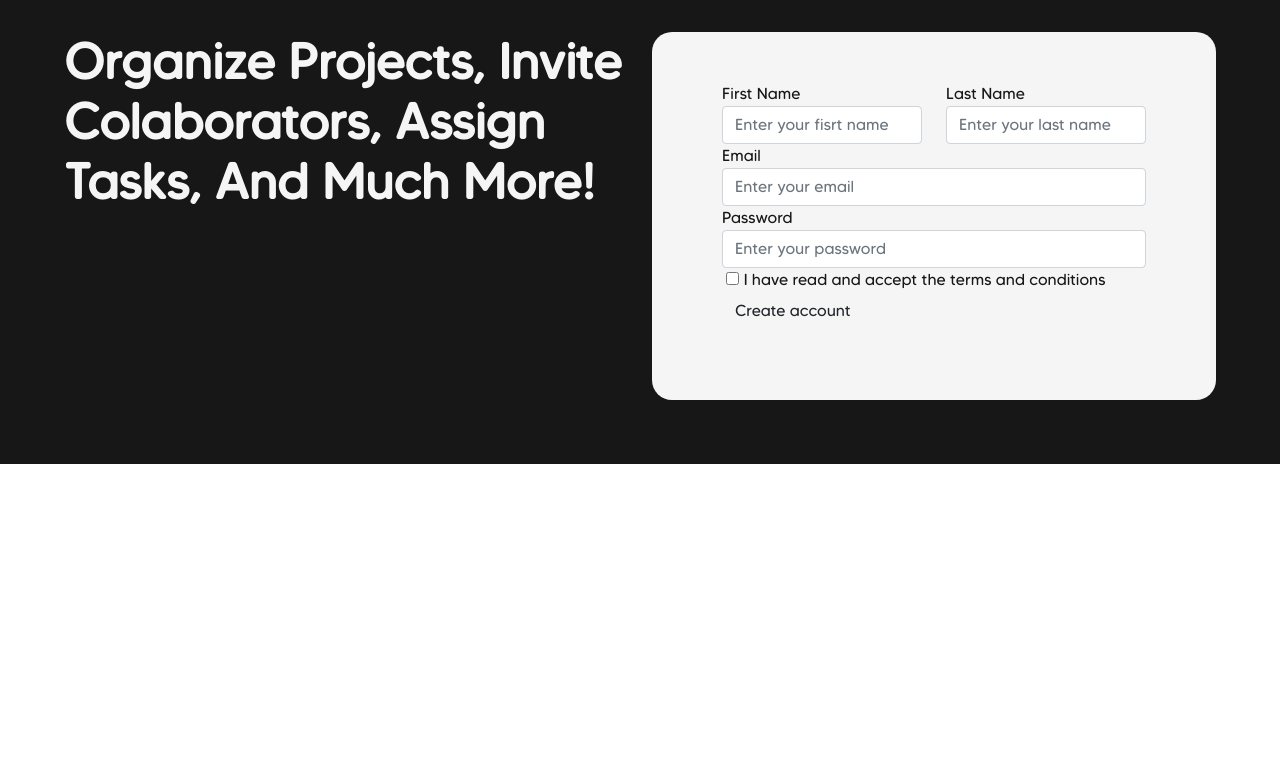
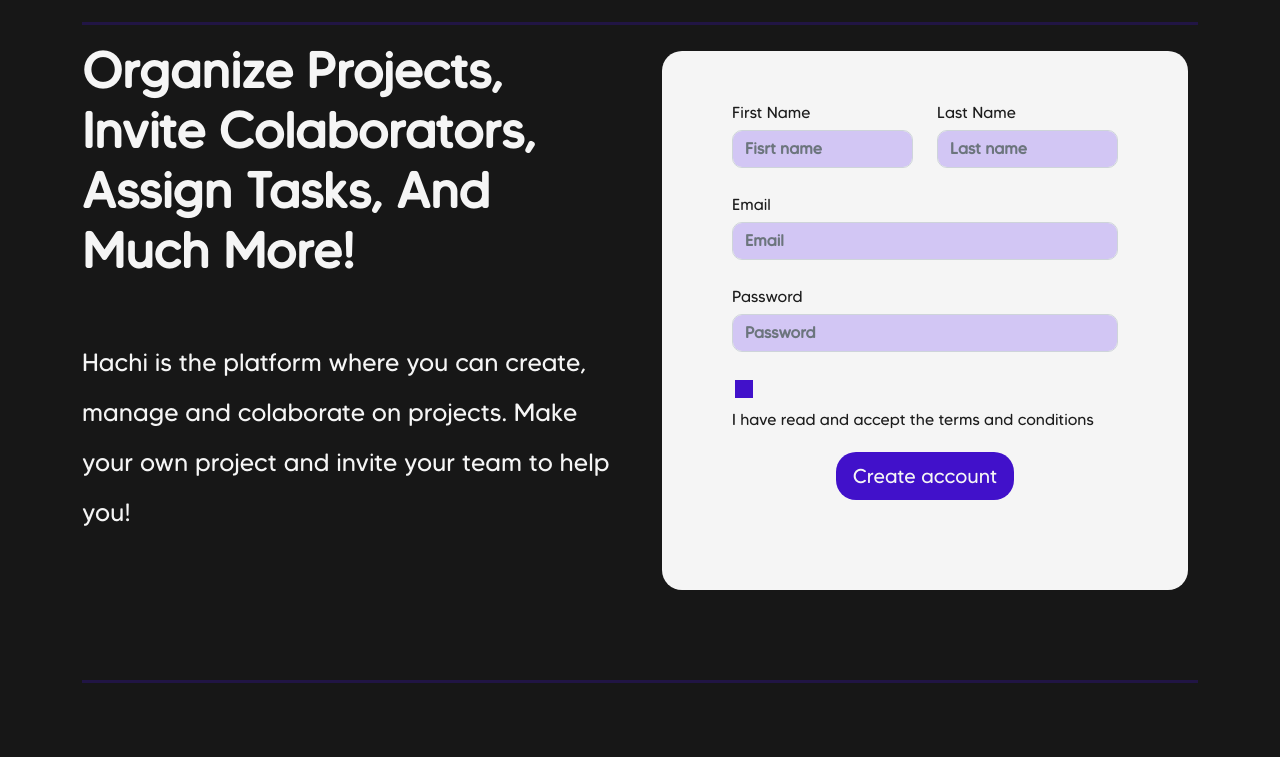
Before and after one commit to SrCosmicCat/Hachi, a website: page login.html in a window 1280 px wide. Shown: the part 111-868 px from the top of the page. Before the commit the page ends 800 px from the top, so only its background shows below. Drawn offline with Linux system fonts and the light colour scheme.

Commit message:
Almost finished
god bless yall :pray:

```diff
--- a/login.html
+++ b/login.html
@@ -40,41 +40,65 @@
         </ul>
         </nav>
         <div class="main">
+            <div class="container">
+            <hr>
             <div class="row">
                 <div class="col-md">
                    <h1 class="bigTitle">Organize Projects, Invite Colaborators, Assign Tasks, And Much More!</h1>
+              <br><br>
+                   <h2 class="regularText">Hachi is the platform where you can create, manage and colaborate on projects.
+                Make your own project and invite your team to help you!</h2>
                 </div>
                 <div class="col-md">
                     <form>
                         <div class="row">
                             <div class="col-sm-6">
                                 <label for="inputFirtsName">First Name</label>
-                                <input type="text" class="form-control" id="first-name" placeholder="Enter your fisrt name">
+                                <input type="text" class="form-control" id="first-name" placeholder="Fisrt name">
                             </div>
                                 <div class="col-sm-6">
                                 <label for="inputLastName">Last Name</label>
-                                <input type="text" class="form-control" id="last-name" placeholder="Enter your last name">
+                                <input type="text" class="form-control" id="last-name" placeholder="Last name">
                                 </div>
 
                             </div>
                         <div class="form-group">
                             <div class="col-md-12">
                             <label for="inputEmail">Email</label>
-                            <input type="email" class="form-control" id="email" placeholder="Enter your email">
+                            <input type="email" class="form-control" id="email" placeholder="Email">
                         </div>
                         <div class="form-group">
                             <label for="pasword">Password</label>
-                            <input type="password" class="form-control" id="password" placeholder="Enter your password">
+                            <input type="password" class="form-control" id="password" placeholder="Password">
                         </div>
-                        <div class="checkbox">
-                            <label for="terms and conditions"></label>
-                            <input type="checkbox" name="terms" id="terms"> I have read and accept the terms and conditions
+                        <div class="row">
+                            <div class="form-group">
+                          <input type="checkbox" name="terms" id="terms" class="custom-control-input">
+                          <label for="terms and conditions"> I have read and accept the terms and conditions </label>
+
+                           </div>
                         </div>
-                        <button type="submit" class="btn btn-md">Create account</button>
+                        <div class="d-flex justify-content-center">
+                        <button type="submit" class="btn btn-lg">Create account</button>
                     </div>
+                </div>
                     </form>
                 </div>
             </div>
-        </div>
+
+        <footer class="footer">
+            <hr>
+
+<div class="row">
+
+    <div class="col-md-6">
+        <img src="resources/img/Hachi_logo_letters_horizontal.png" height="100px" width="auto" alt="Hachi's logo brand">
+    </div>
+    <div class="col-md-6">
+        <h1 class="hachiTextMenu"> Copyright &copy;</h1>
+</div>
+        </footer>
+    </div>
+</div>
     </body>
 </html>
--- a/scss/custom.scss
+++ b/scss/custom.scss
@@ -1,7 +1,6 @@
 
 @mixin general-bg {
   background-color: #171717;
-  padding: 5%;
 }
 
 @font-face{
@@ -30,21 +29,47 @@
 @mixin whiteForm{
   background-color: #f5f5f5;
   font-family: 'MADE_Tommy_Soft';
-  color: #171717;
+  color: #1d1d1d;
   border-radius: 20px;
   padding: 50px 70px 70px 70px;
+  margin: 10px;
+}
 
+@mixin inputForm {
+  border-radius: 10px;
+  background-color: #D2C6F4;
+  margin-bottom: 25px;
+  margin-top: 5px;
+  font-weight: bold;
+  }
+
+@mixin purpleLine{
+  background-color: #4111CA;
 }
+
+html{
+  @include general-bg();
+}
+
+body{
+  background-color: #171717;
+}
+
+footer{
+  @include general-bg();
+  margin-bottom: 0px;
+}
+
 .navbar{
+  margin-top: 10px;
   background-color: #171717;
-  border-top-left-radius: 40px;
-  border-top-right-radius: 10px;
   color: #f5f5f5;
 }
 
 #logo{
-  width: 50px;
-  height: 50px;
+  width: 60px;
+  height: 60px;
+  margin: 10px;
 }
 
 .hachiLogoMenu{
@@ -58,7 +83,15 @@
 .hachiTextMenu{
   font-family: 'MADE_Tommy_Soft';
   color: rgb(255, 255, 255);
+}
 
+.regularText{
+  font-family: 'MADE_Tommy_Soft';
+  font-size: 25px;
+  font-stretch: expanded;
+  font-weight: lighter;
+  color: #f5f5f5;
+  line-height: 50px;
 }
 
 .nav-item :hover{
@@ -77,12 +110,13 @@
   font-size: 20px;
   color: #f5f5f5
 }
-.navbar .btn-primary-round-md :hover{
+.navbar .btn-primary-round-md:hover{
   color: #4111CA;
 }
 
 .main{
  @include general-bg();
+ padding: .1% 5%;
 }
 
 .bigTitle{
@@ -94,4 +128,39 @@
  @include whiteForm();
 }
 
+form .form-control{
+ @include inputForm();
+}
+
+input[type="checkbox"]{
+  appearance: none;
+  -webkit-appearance: none;
+  height: 24px;
+  width: 24px;
+  position: relative;
+  cursor: pointer;
+  background-image: url('../resources/icons/purplebox.png');
+  }
+
+  input[type="checkbox"]:checked{
+    padding: 3px;
+   content: url('../resources/icons/palomita.png');
+    }
+
+form .btn-lg{
+  @include purpleButton();
+  margin: 20px;
+}
+
+.main footer hr{
+  @include purpleLine();
+  margin: 5rem 0;
+  height: 3px;
+}
+
+body .main hr{
+  @include purpleLine();
+  height: 3px;
+}
+
 @import "../node_modules/bootstrap/scss/bootstrap.scss";
```
Also changed, not shown: resources/icons/checkbox-before.png (added), resources/icons/checkbox-checked.png (added), resources/icons/icons8-checked-checkbox-24.png (added), resources/icons/icons8-password-32.png (added), resources/icons/icons8-person-24.png (added), resources/icons/palomita.png (added), resources/icons/purpleChecked.png (added), resources/icons/purplebox.png (added), resources/img/Hachi_logo_letters_horizontal.png (added), scss/custom.css, 1 other file.
